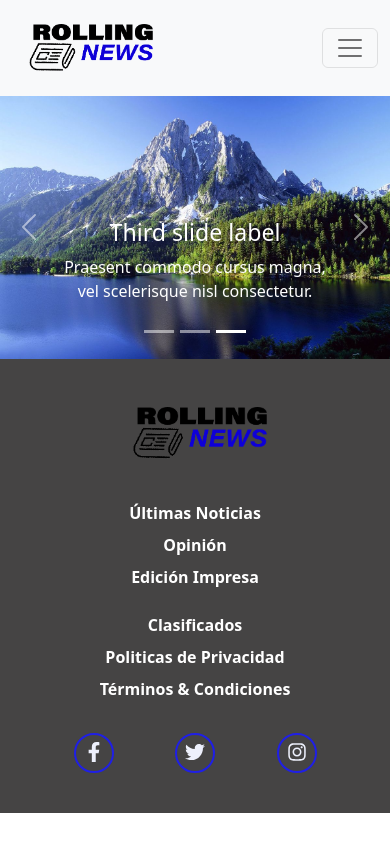
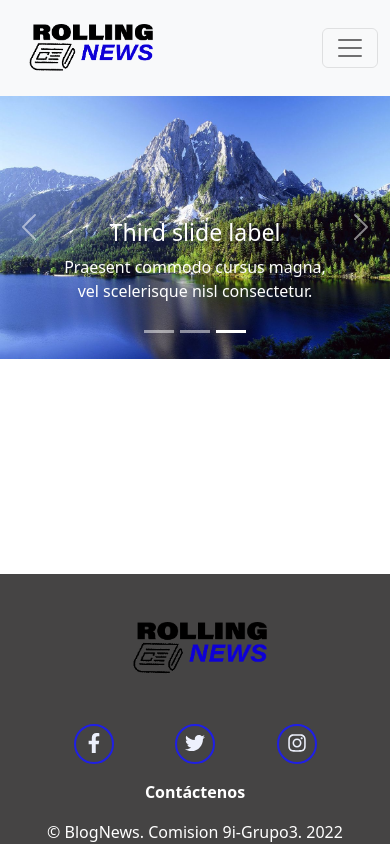
Before and after one commit to nicosalasaraoz/Blog_Noticias, a React (Create React App) app: page / in a window 390 px wide. Built offline with nearby package versions, Linux system fonts and the light colour scheme.

Commit message:
creando footer en modo mobile

```diff
--- a/src/Components/Footer.js
+++ b/src/Components/Footer.js
@@ -5,19 +5,19 @@ import { FaFacebookF, FaTwitter, FaInstagram } from "react-icons/fa";
 const Footer = () => {
   return (
     <>
-    <div>
-      <footer className="mt-auto bg-footer py-4 text-white">
+    <div className="mt-auto ">
+      <footer className=" bg-footer py-4 text-white pb-0">
         <div className="container">
           <nav className="row">
             <Link to='/' className="col-12 col-md-4 col-lg-3 d-flex aling-items-center justify-content-center">
               <img src="../images/logo.png" className="mx-2 my-4 m-4" height="70" alt="logo"/>
             </Link>
-            <ul className="col-12 col-md-4 col-lg-3 list-unstyled text-center">
+            <ul className="col-12 col-md-4 col-lg-3 list-unstyled text-center oculto">
               <li className="mb-2"><Link to='/error' className="fw-bold text-white" style={{textDecoration:"none"}}>Últimas Noticias</Link></li>
               <li className="mb-2"><Link to='/error' className="fw-bold text-white" style={{textDecoration:"none"}}>Opinión</Link></li>
               <li className="mb-2"><Link to='/error' className="fw-bold text-white" style={{textDecoration:"none"}}>Edición Impresa</Link></li>
             </ul>
-            <ul className="col-12 col-md-4 col-lg-3 list-unstyled text-center">
+            <ul className="col-12 col-md-4 col-lg-3 list-unstyled text-center oculto">
               <li className="mb-2"><Link to='/error' className="fw-bold text-white" style={{textDecoration:"none"}}>Clasificados</Link></li>
               <li className="mb-2"><Link to='/error' className="fw-bold text-white" style={{textDecoration:"none"}}>Politicas de Privacidad</Link></li>
               <li className="mb-2"><Link to='/error' className="fw-bold text-white" style={{textDecoration:"none"}}>Términos & Condiciones</Link></li>
@@ -32,12 +32,17 @@ const Footer = () => {
                 <Link to='/error' className="icono-footer text-center">
                 <FaInstagram /></Link>
                 </li>
+                <li className="mt-3 fw-bold text-center ">
+                <Link to='/contacto'className="text-white" style={{textDecoration:"none"}}>Contáctenos</Link>
+                </li>
             </ul>
           </nav>
         </div>
       </footer>
-      </div>
-
+      <div className="text-center bg-footer ">
+          <p className="text-white mb-0 ">&copy; BlogNews. Comision 9i-Grupo3. 2022</p>
+        </div>
+    </div>
     </>
   );
 };
--- a/src/css/globals.css
+++ b/src/css/globals.css
@@ -27,6 +27,13 @@ winter:FDF0E0;
 background-color: rgb(69, 68, 68);
 }
 
+  @media (max-width:768px)
+  {
+    .oculto{
+      visibility: hidden;
+      display: none;
+    }
+  }
 .icono-footer {
   height: 40px;
   width: 40px;
```
